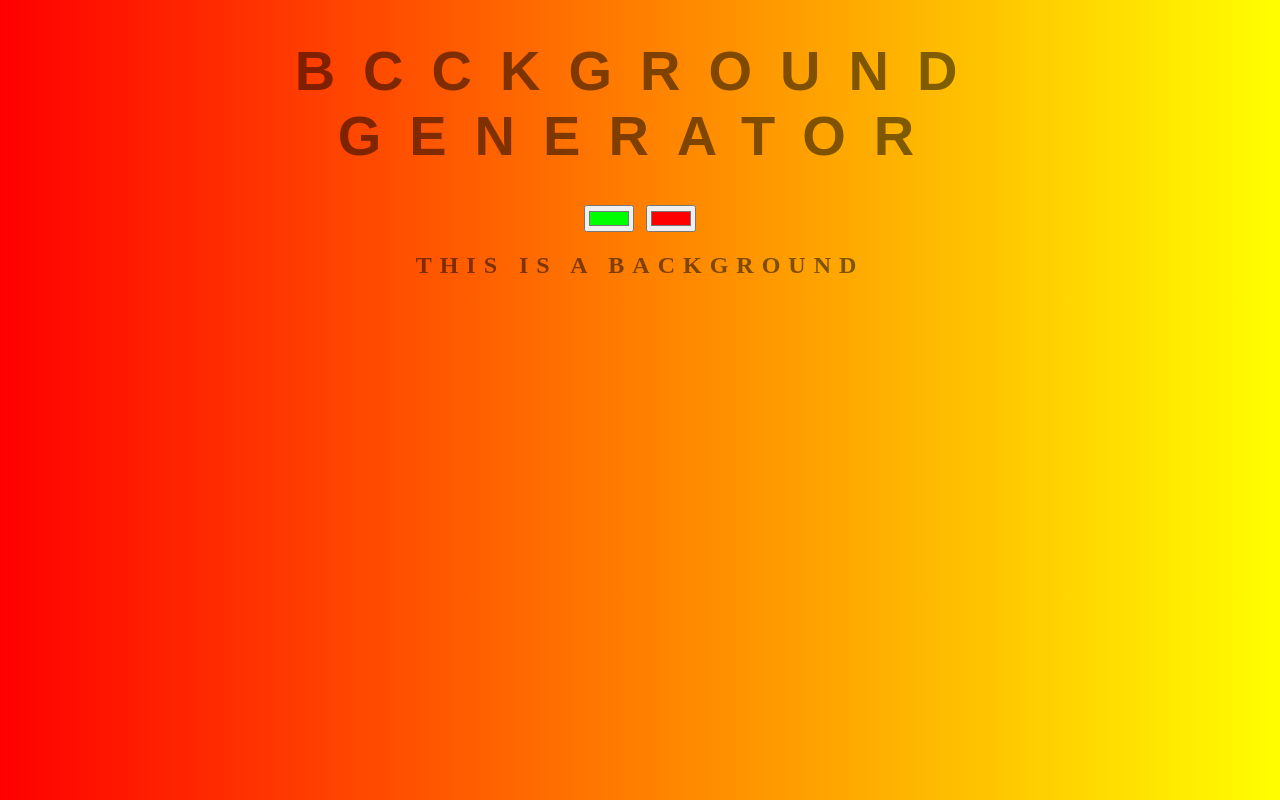
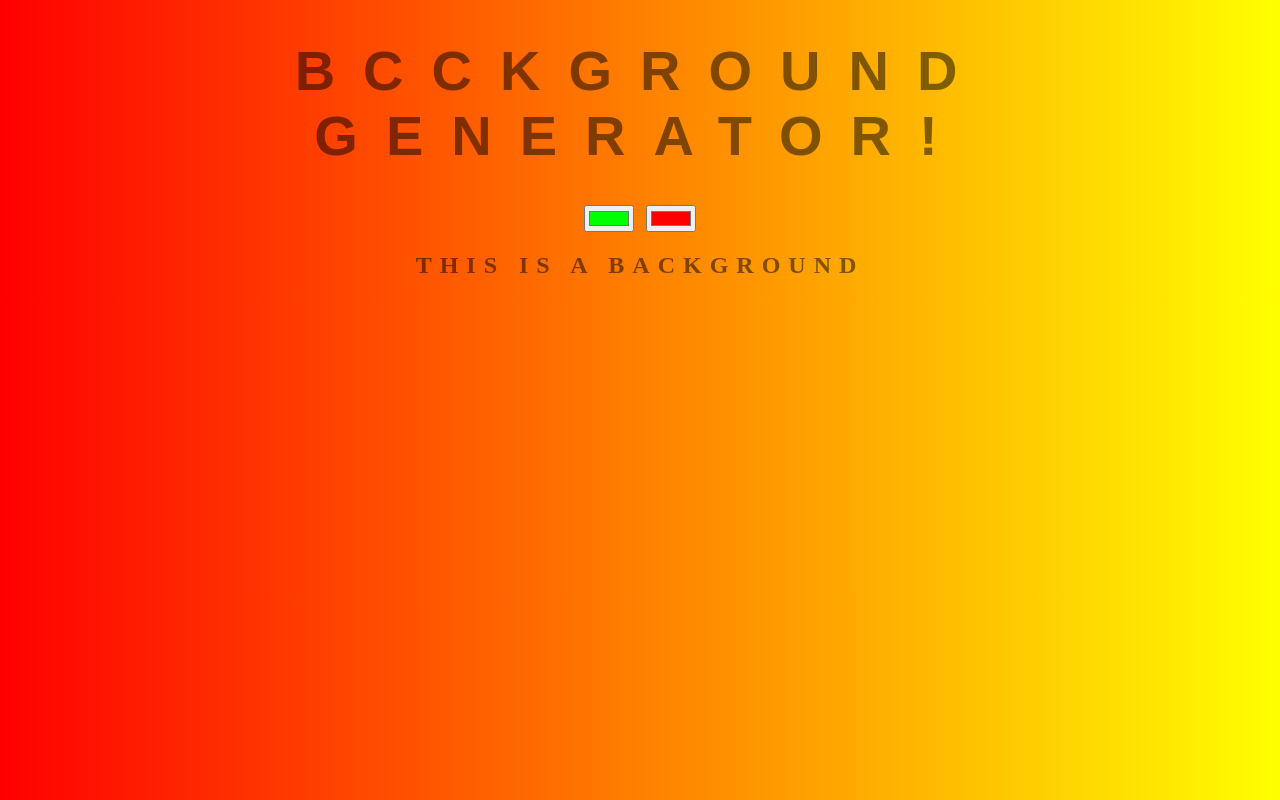
Before and after one commit to thekaranjit/background-generator, a plain HTML site: page index.html in a window 1280 px wide. Drawn offline with Linux system fonts and the light colour scheme.

Commit message:
Added a exclamatry sign

```diff
--- a/index.html
+++ b/index.html
@@ -6,7 +6,7 @@
 </head>
 <body id = "gradient">
 
-	<h1> Bcckground Generator</h1>
+	<h1> Bcckground Generator!</h1>
 	<input class = "color1" type="color" name="color1" value="#00ff00">
 	<input class = "color2" type="color" name="color2" value="#ff0000">
 	<h2> This is a Background</h2>
```
